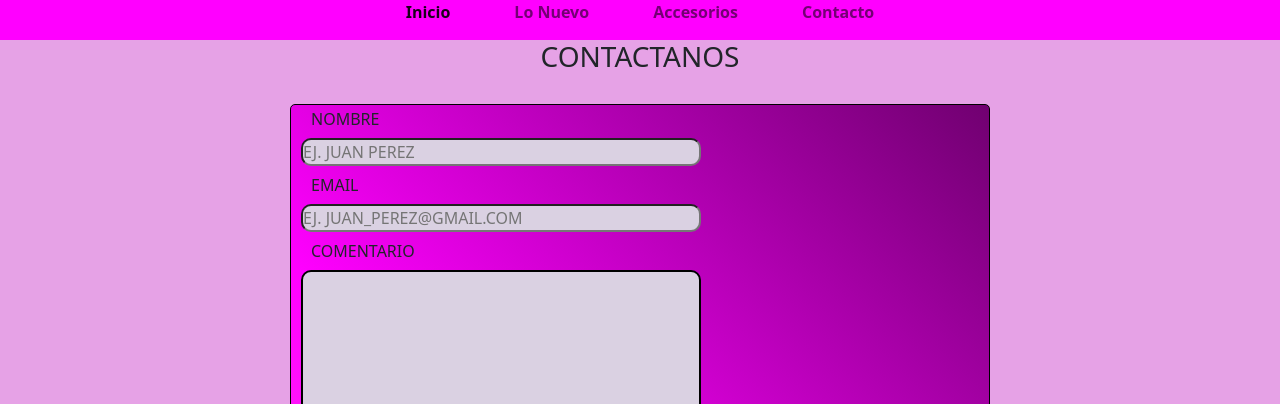
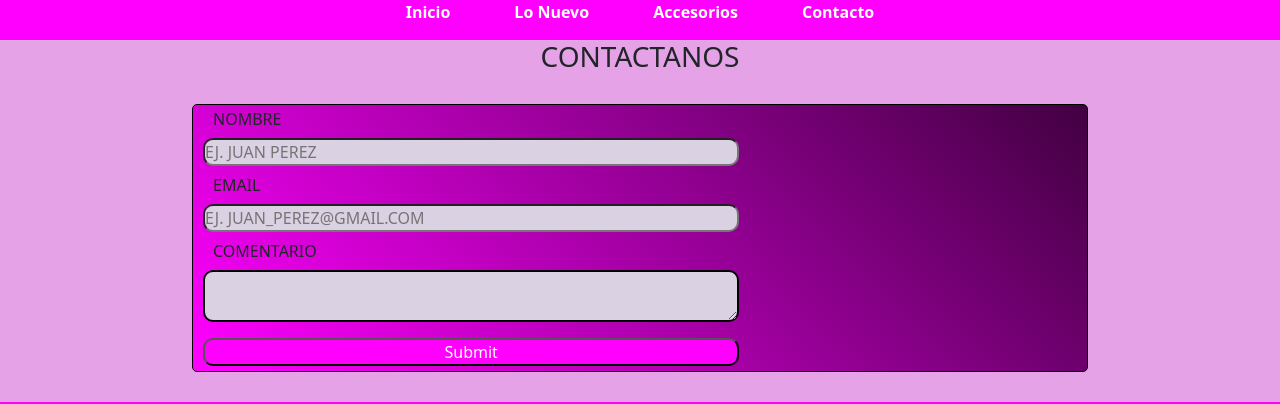
Before and after one commit to sirwdr/PreEntrega-3, a website: page pages/contacto.html in a window 1280 px wide. Shown: the part 166-570 px from the top of the page. Drawn offline with nearby package versions, Linux system fonts and the light colour scheme.

Commit message:
modifique pagina contactos

```diff
--- a/pages/contacto.html
+++ b/pages/contacto.html
@@ -32,16 +32,16 @@
             <div class="collapse navbar-collapse" id="navbarNav">
               <ul class="navbar-nav mx-auto" >
                 <li class="nav-item">
-                  <a class="nav-link active mx-4 fw-bold" aria-current="page" href="../index.html">Inicio</a>
+                  <a class="nav-link active mx-4 fw-bold text-white link-dark" aria-current="page" href="../index.html">Inicio</a>
                 </li>
                 <li class="nav-item">
-                  <a class="nav-link mx-4 fw-bold" href="./lo_nuevo.html">Lo Nuevo</a>
+                  <a class="nav-link mx-4 fw-bold text-white link-dark" href="./lo_nuevo.html">Lo Nuevo</a>
                 </li>
                 <li class="nav-item">
-                  <a class="nav-link mx-4 fw-bold" href="./acccesorios.html">Accesorios</a>
+                  <a class="nav-link mx-4 fw-bold text-white link-dark" href="./acccesorios.html">Accesorios</a>
                 </li>
                 <li class="nav-item">
-                  <a class="nav-link mx-4 fw-bold" href="./contacto.html">Contacto</a>
+                  <a class="nav-link mx-4 fw-bold text-white link-dark" href="./contacto.html">Contacto</a>
                 </li>
               </ul>
             </div>
@@ -63,7 +63,7 @@
       </div>
       <label for="#" id="texto" class="input">COMENTARIO</label>
       <textarea name="texto" id="texto" class="textarea" ></textarea>
-      <INput type="submit" class=" estilo-input"></INput>
+      <INput type="submit" class=" estilo-input text-white link-dark submit"></INput>
       </form>
 
     </main>
--- a/scss/estilo.scss
+++ b/scss/estilo.scss
@@ -52,20 +52,21 @@ h3 {
 
 .input {
     margin: 2px 20px;
-    display: block;
+    display: flex;
 }
 
 .estilo-input {
     margin: 5px 10px;
     border-radius: 10px;
-    width: 400px;
+    width: 60%;
+    height: auto;
     background-color: #dad1e2;
 }
 
 .contenedor-formulario {
-    display:block;
-    width: 700px;
-    height: 450px;
+    display:flexbox;
+    width: 70%;
+    height: auto;
     border: black 1px solid;
     border-radius: 5px;
     margin: 30px auto;
@@ -80,8 +81,8 @@ h3 {
     margin: 5px 10px;
     border-radius: 10px;
     background-color: #dad1e2;
-    width: 400px;
-    height: 200px;
+    width: 60%;
+    height: auto;
     border: black 2px solid;
 }
 
@@ -98,6 +99,10 @@ h3 {
     color: white;
     border: 2px solid black;
     justify-content: flex-end;
+}
+
+.submit {
+    background-color: $colorNav;
 }
 
 @keyframes cambiar{
```
Also changed, not shown: pages/acccesorios.html (+4 -4 lines), pages/lo_nuevo.html (+4 -4 lines), css/estilo.css, 1 other file.
